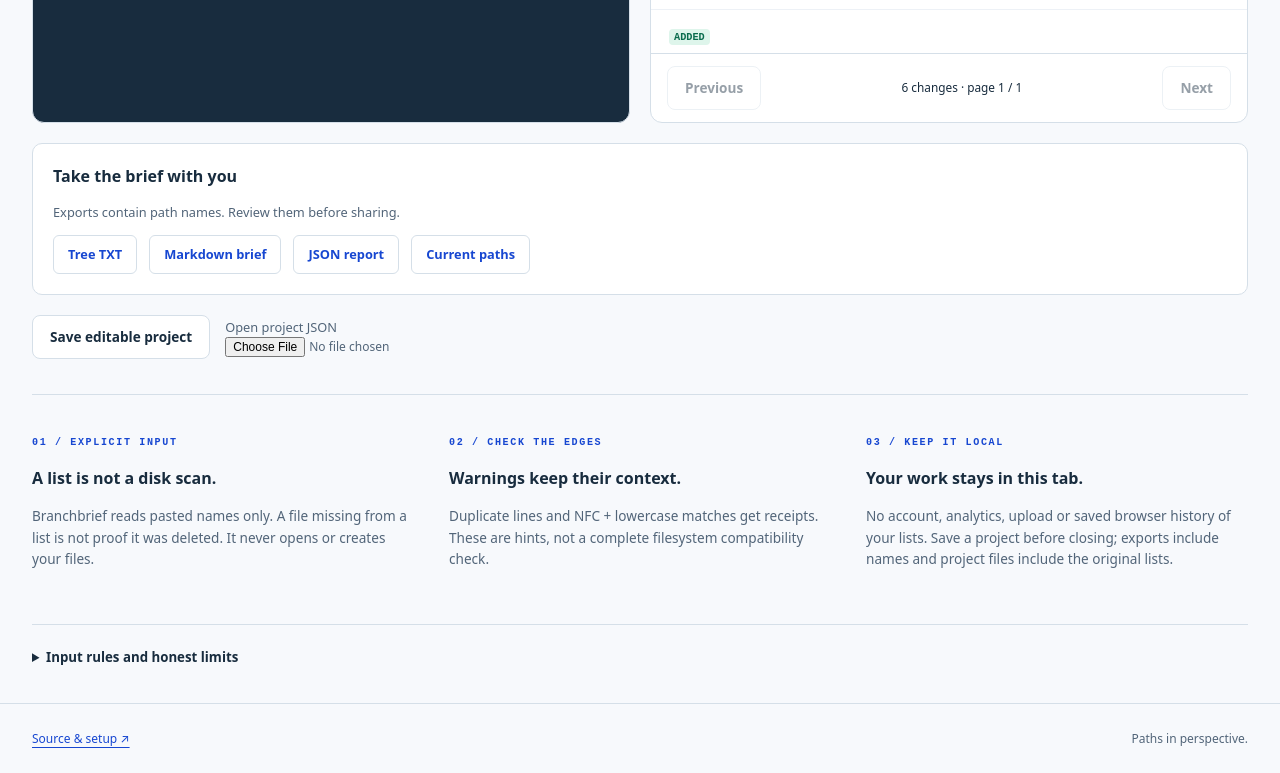
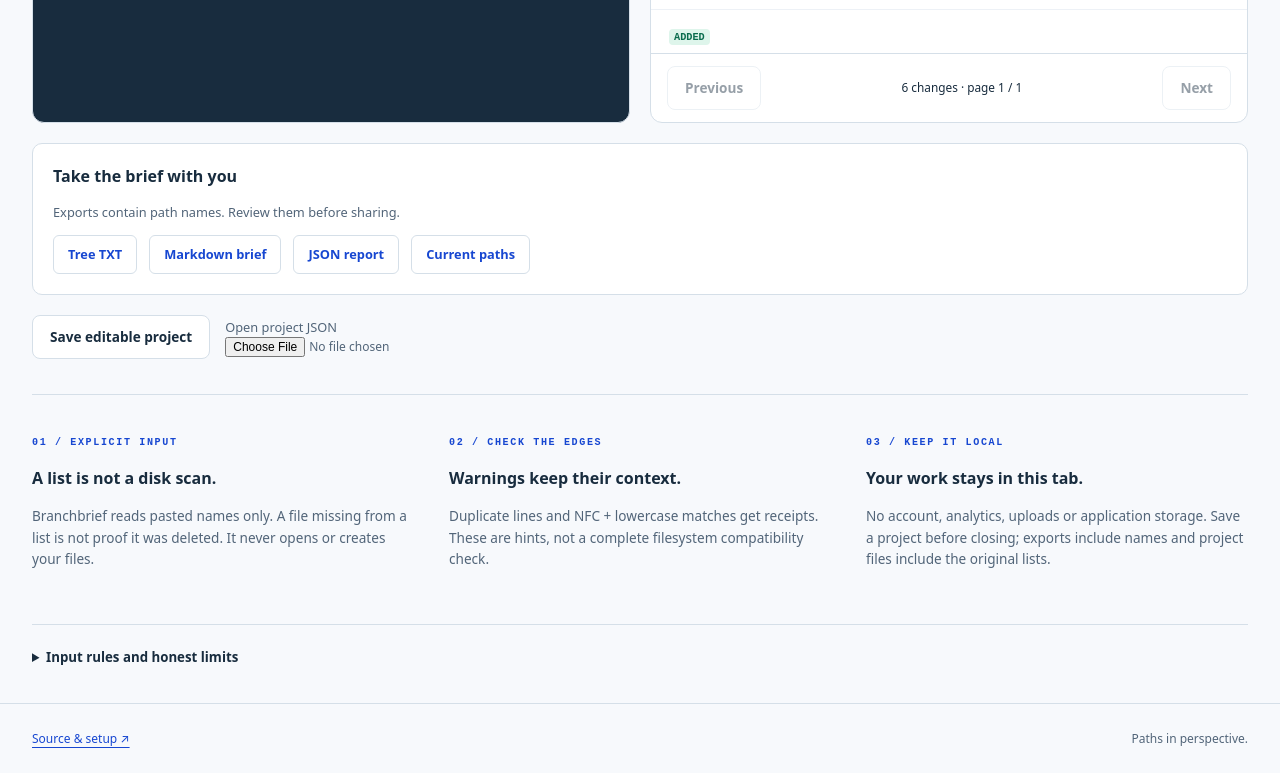
Before and after one commit to KingReaper6940/branchbrief, a website with bundled scripts: page index.html in a window 1280 px wide. Shown: the part 1759-2532 px from the top of the page. Built offline with nearby package versions, Linux system fonts and the light colour scheme.

Commit message:
docs: explain list semantics, local handoffs, setup and honest verification limits

```diff
--- a/index.html
+++ b/index.html
@@ -15,6 +15,6 @@
 <div id="exports" class="exports"><h3>Take the brief with you</h3><p>Exports contain path names. Review them before sharing.</p><div id="downloads"></div></div></div>
 <div class="project-tools"><button id="save" class="quiet" disabled>Save editable project</button><label class="file-label">Open project JSON<input id="open" type="file" accept=".json,application/json"></label><span id="file-status" role="status"></span></div>
 </section>
-<section class="notes" aria-label="How Branchbrief works"><article><p class="eyebrow">01 / EXPLICIT INPUT</p><h3>A list is not a disk scan.</h3><p>Branchbrief reads pasted names only. A file missing from a list is not proof it was deleted. It never opens or creates your files.</p></article><article><p class="eyebrow">02 / CHECK THE EDGES</p><h3>Warnings keep their context.</h3><p>Duplicate lines and NFC + lowercase matches get receipts. These are hints, not a complete filesystem compatibility check.</p></article><article><p class="eyebrow">03 / KEEP IT LOCAL</p><h3>Your work stays in this tab.</h3><p>No account, analytics, upload or saved browser history of your lists. Save a project before closing; exports include names and project files include the original lists.</p></article></section>
+<section class="notes" aria-label="How Branchbrief works"><article><p class="eyebrow">01 / EXPLICIT INPUT</p><h3>A list is not a disk scan.</h3><p>Branchbrief reads pasted names only. A file missing from a list is not proof it was deleted. It never opens or creates your files.</p></article><article><p class="eyebrow">02 / CHECK THE EDGES</p><h3>Warnings keep their context.</h3><p>Duplicate lines and NFC + lowercase matches get receipts. These are hints, not a complete filesystem compatibility check.</p></article><article><p class="eyebrow">03 / KEEP IT LOCAL</p><h3>Your work stays in this tab.</h3><p>No account, analytics, uploads or application storage. Save a project before closing; exports include names and project files include the original lists.</p></article></section>
 <details class="limits"><summary>Input rules and honest limits</summary><p>Relative line-based paths only. No parent/dot segments, absolute drives, colons, empty segments, edge whitespace, controls, invisible format characters or unpaired surrogates. Maximum depth 24; each segment up to 120 UTF-16 units. Git-quoted, NUL-delimited, indented outline and tree-command formats are not supported. Names are not normalized for matching; NFC + lowercase is only a warning. This is not a cross-platform filename validator.</p><p>Any input error blocks all comparison/tree exports. Duplicates are merged with warnings. Preview shows the first 500 tree lines; downloads contain the full tree. Receipts show 50 changes per page and up to 100 diagnostic messages, with omissions disclosed. Textareas may normalize line endings. Native browser visual checks and a real screenshot are pending; simulated DOM checks do not verify rendering or downloaded file destinations.</p></details>
 </main><footer><a href="https://github.com/KingReaper6940/branchbrief">Source & setup ↗</a><span>Paths in perspective.</span></footer><script type="module" src="/src/app.mjs"></script></body></html>
```
Also changed, not shown: README.md (added), 1 other file.
